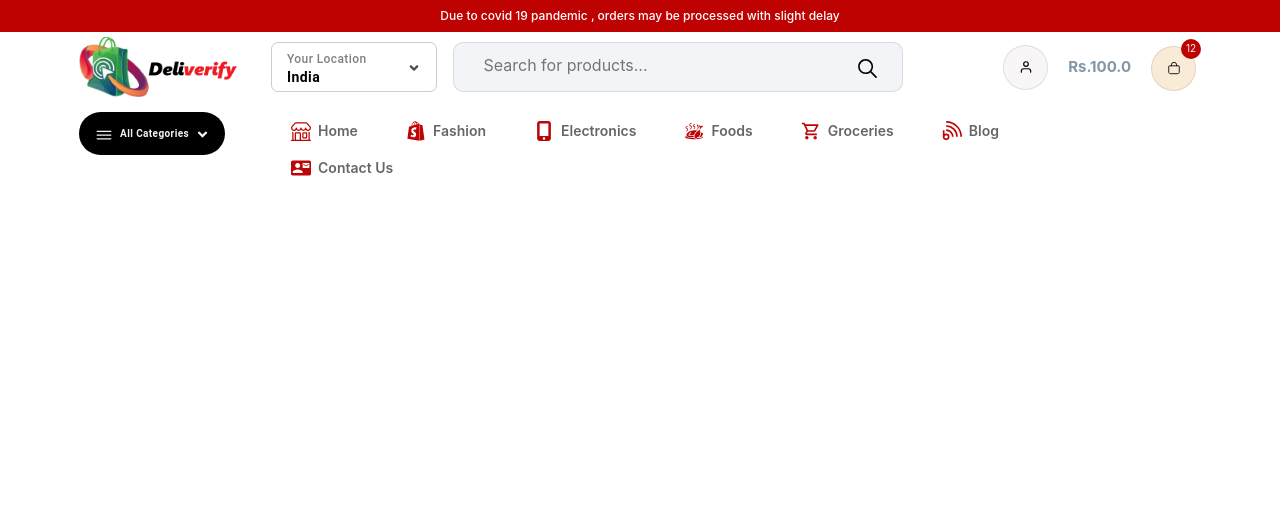
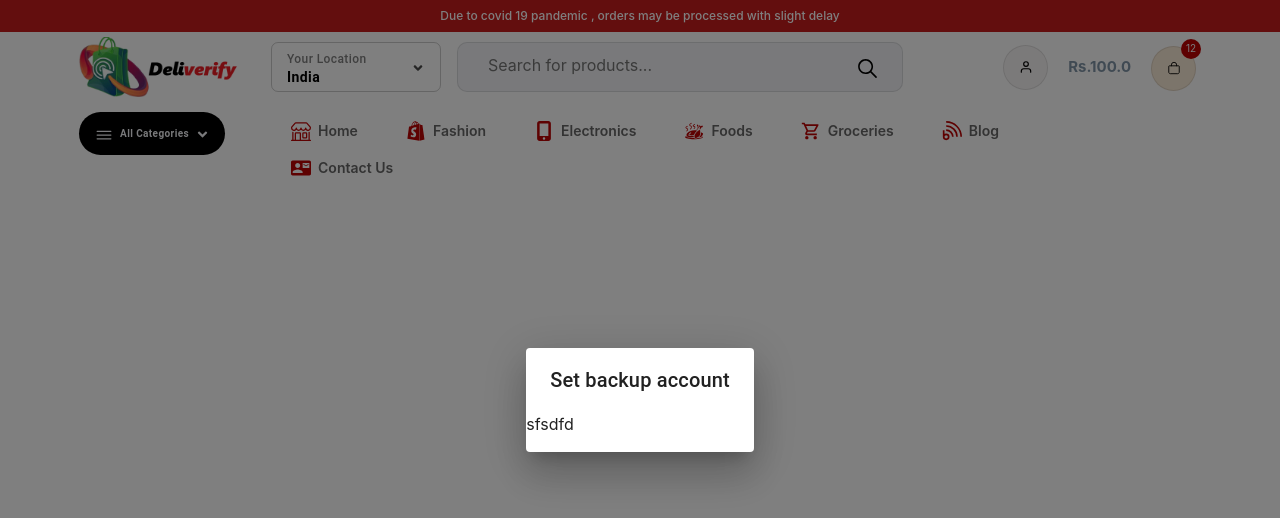
Before and after one commit to radhakrishnan-amarnath-tivagaram/quickdelivery, a React (Create React App) app: page / in a window 1280 px wide. Shown: the top 518 px of the page. Built offline with nearby package versions, Linux system fonts and the light colour scheme.

Commit message:
my 20/2 new commit

```diff
--- a/src/App.css
+++ b/src/App.css
@@ -4,7 +4,7 @@
 
 .body{  font-family: "Lato", sans-serif; }
 
-.bg-purple{  background-color: #be0202;}
+.bg-purple{  background-color: #c71d1d;}
 
 .headerWrapper .top-strip{
   padding: 7px 0px;
--- a/src/Components/CountryDropdown/index.js
+++ b/src/Components/CountryDropdown/index.js
@@ -1,10 +1,11 @@
 import { Button } from '@mui/material'
 import React from 'react'
 import { FaAngleDown } from "react-icons/fa";
-// import './index.css'
+import DialogTitle from '@mui/material/DialogTitle';
+import Dialog from '@mui/material/Dialog';
 
 const CountryDropdown = () => {
-  return (
+  return (<div>
         <Button className='countryDropdown'>
             <div className='info d-flex flex-column'>
                 <span className='label'>Your Location</span>
@@ -12,6 +13,12 @@ const CountryDropdown = () => {
             </div>
             <span className='ml-auto'><FaAngleDown/></span>
         </Button>
+
+        <Dialog open={true}>
+              <DialogTitle>Set backup account</DialogTitle>
+              <p>sfsdfd</p>
+        </Dialog>
+        </div>
   )
 }
 
```
